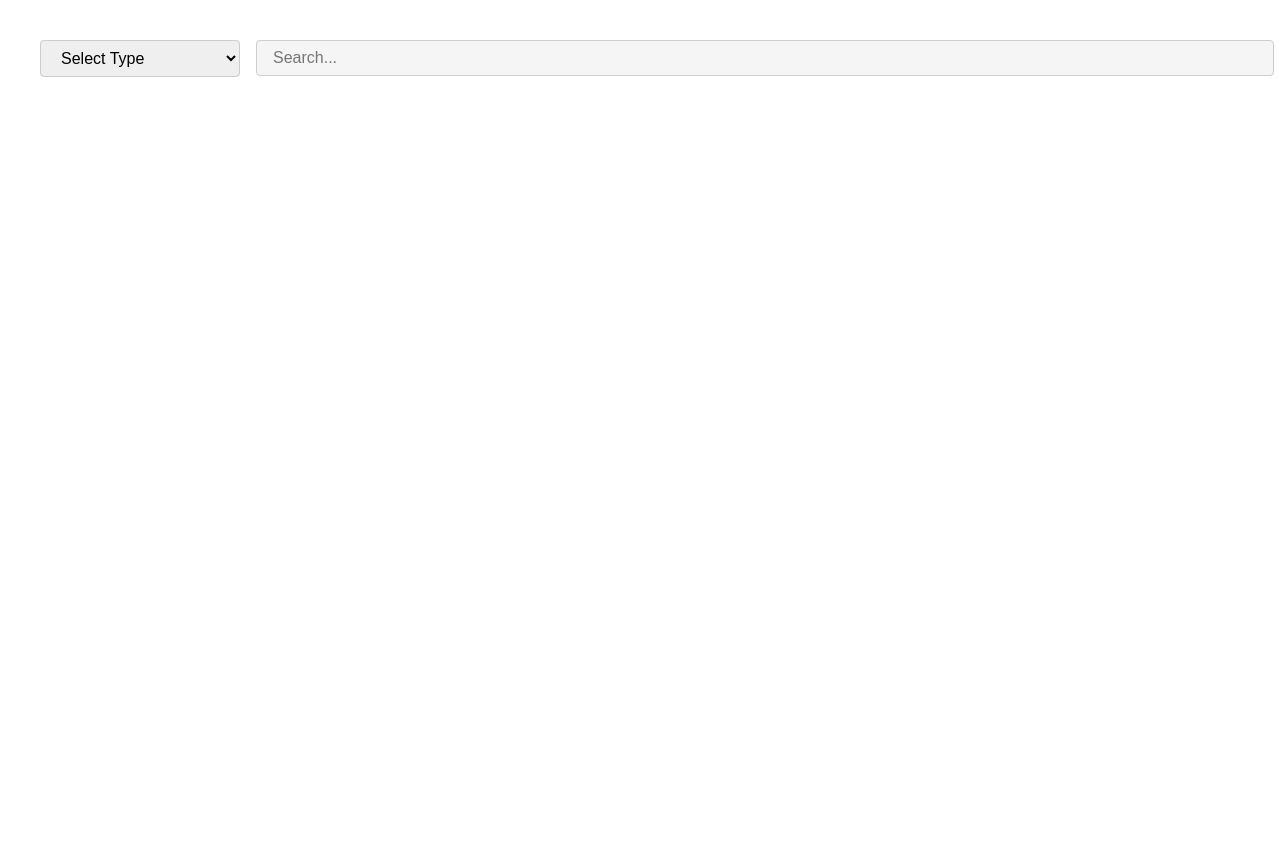
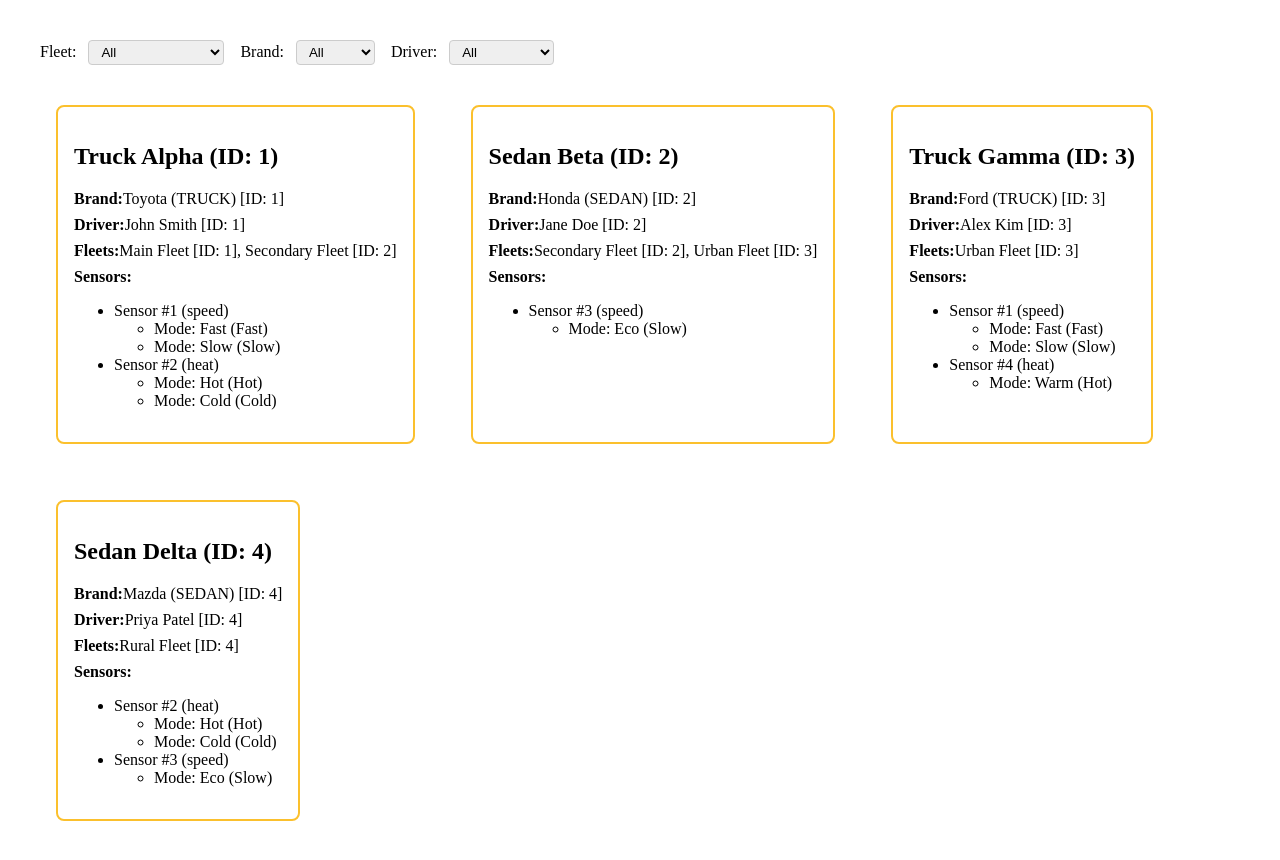
Before and after one commit to CavJLane/Carchitecture, a Vue app: page / in a window 1280 px wide. Shown: the top 860 px of the page. Before the commit the page ends 800 px from the top, so only its background shows below. Built offline with nearby package versions, Linux system fonts and the light colour scheme.

Commit message:
Believe I began fixing the webpage and adding filter component for car objects.

```diff
--- a/src/App.vue
+++ b/src/App.vue
@@ -1,367 +1,103 @@
 <template>
   <div class="app-container">
-    <div class="controls">
-      <select v-model="selectedType" class="type-select">
-        <option value="">Select Type</option>
-        <option value="fleet">Fleet</option>
-        <option value="brand">Brand</option>
-        <option value="car">Car</option>
-        <option value="driver">Driver</option>
-        <option value="speedometer">Speedometer</option>
-        <option value="gps_mode">GPS Mode</option>
-        <option value="analog_mode">Analog Mode</option>
-      </select>
-
-      <div class="search-container">
-        <input
-          v-model="searchQuery"
-          type="text"
-          placeholder="Search..."
-          class="search-input"
-          :disabled="!selectedType"
-        >
-      </div>
-    </div>
-
-    <div class="results-container">
-      <div v-if="selectedType === 'fleet'" class="results-grid">
-        <div
-          v-for="fleet in filteredFleets"
-          :key="fleet.Fleet_id"
-          class="card"
-          @click="selectItem('fleet', fleet)"
-          :class="{ 'selected': selectedItem?.Fleet_id === fleet.Fleet_id }"
-        >
-          <h3>{{ fleet.Fleet_Name }}</h3>
-        </div>
-      </div>
-
-      <div v-if="selectedType === 'brand'" class="results-grid">
-        <div
-          v-for="brand in filteredBrands"
-          :key="brand.Brand_id"
-          class="card"
-          @click="selectItem('brand', brand)"
-          :class="{ 'selected': selectedItem?.Brand_id === brand.Brand_id }"
-        >
-          <h3>{{ brand.Brand_Name }}</h3>
-          <p>Speedometer Type: {{ brand.Speedometer_Type }}</p>
-        </div>
-      </div>
-
-      <div v-if="selectedType === 'car'" class="results-grid">
-        <div
-          v-for="car in filteredCars"
-          :key="car.Car_id"
-          class="card"
-          @click="selectItem('car', car)"
-          :class="{ 'selected': selectedItem?.Car_id === car.Car_id }"
-        >
-          <h3>Car #{{ car.Car_id }}</h3>
-          <p>Brand: {{ getBrandName(car.Brand_id) }}</p>
-          <p>Driver: {{ getDriverName(car.Driver_id) }}</p>
-        </div>
-      </div>
-
-      <div v-if="selectedType === 'driver'" class="results-grid">
-        <div
-          v-for="driver in filteredDrivers"
-          :key="driver.Driver_id"
-          class="card"
-          @click="selectItem('driver', driver)"
-          :class="{ 'selected': selectedItem?.Driver_id === driver.Driver_id }"
-        >
-          <h3>{{ driver.Driver_Name }}</h3>
-        </div>
-      </div>
-
-      <div v-if="selectedType === 'speedometer'" class="results-grid">
-        <div
-          v-for="speedometer in filteredSpeedometers"
-          :key="speedometer.Speedometer_id"
-          class="card"
-          @click="selectItem('speedometer', speedometer)"
-          :class="{ 'selected': selectedItem?.Speedometer_id === speedometer.Speedometer_id }"
-        >
-          <h3>Speedometer #{{ speedometer.Speedometer_id }}</h3>
-          <p>Car: {{ getCarName(speedometer.Car_id) }}</p>
-        </div>
-      </div>
-
-      <div v-else-if="selectedType === 'gps_mode'" class="results-grid">
-        <div
-          v-for="mode in filteredGPSModes"
-          :key="mode.GPS_Mode_id"
-          class="card"
-          @click="selectItem('gps_mode', mode)"
-          :class="{ 'selected': selectedItem?.GPS_Mode_id === mode.GPS_Mode_id }"
-        >
-          <h3>{{ mode.GPS_Mode_Name }}</h3>
-          <p>Type: {{ mode.GPS_Mode_Type }}</p>
-          <p>Accuracy: {{ mode.Accuracy }}</p>
-          <div v-if="mode.speedometer_links">
-            <h4>Connected Speedometers:</h4>
-            <ul>
-              <li v-for="link in mode.speedometer_links" :key="link.id">
-                {{ getSpeedometerName(link.speedometer_id) }}
-              </li>
-            </ul>
-          </div>
-        </div>
-      </div>
-
-      <div v-else-if="selectedType === 'analog_mode'" class="results-grid">
-        <div
-          v-for="mode in filteredAnalogModes"
-          :key="mode.Analog_Mode_id"
-          class="card"
-          @click="selectItem('analog_mode', mode)"
-          :class="{ 'selected': selectedItem?.Analog_Mode_id === mode.Analog_Mode_id }"
-        >
-          <h3>{{ mode.Analog_Mode_Name }}</h3>
-          <p>Type: {{ mode.Analog_Mode_Type }}</p>
-          <p>Accuracy: {{ mode.Accuracy }}</p>
-          <div v-if="mode.speedometer_links">
-            <h4>Connected Speedometers:</h4>
-            <ul>
-              <li v-for="link in mode.speedometer_links" :key="link.id">
-                {{ getSpeedometerName(link.speedometer_id) }}
-              </li>
-            </ul>
-          </div>
-        </div>
-      </div>
-    </div>
-
-    <div v-if="selectedItem" class="details-container">
-      <RelationshipTree
-        :selected-item="selectedItem"
-        :selected-item-type="selectedItemType"
+    <FilterBar
+      :fleets="fleetStore.state.fleetRecords"
+      :brands="fleetStore.state.brandRecords"
+      :drivers="fleetStore.state.driverRecords"
+      :filter-fleet="filterFleet"
+      :filter-brand="filterBrand"
+      :filter-driver="filterDriver"
+      @update:filters="onUpdateFilters"
+    />
+    <div class="car-grid">
+      <CarCard
+        v-for="car in filteredCars"
+        :key="car.car_id"
+        :car="car"
+        :brand="getBrand(car.brand_id)"
+        :driver="getDriver(car.driver_id)"
+        :fleets="getCarFleets(car.car_id)"
+        :sensors="getCarSensors(car.car_id)"
+        :getSensorModes="getSensorModes"
+        :completeness="isCarComplete(car)"
+        :validity="isCarValid(car)"
+        @open-detail="openCarDetail"
       />
     </div>
+    <!-- Detailed car view overlay will be implemented here -->
   </div>
 </template>
 
 <script setup lang="ts">
 import { ref, computed } from 'vue'
 import { fleetStore } from './store/fleetStore'
-import type { Fleet, Brand, Car, Driver, Speedometer, GPS_Mode, Analog_Mode } from './types/fleet-management'
-import RelationshipTree from './components/RelationshipTree.vue'
+import FilterBar from './components/FilterBar.vue'
+import CarCard from './components/CarCard.vue'
+import { isCarComplete, isCarValid } from './composables/useCarChecks'
+import type { CarRecord, BrandRecord, DriverRecord, FleetRecord, SensorRecord } from './types/fleet-management'
 
-const selectedType = ref('')
-const searchQuery = ref('')
-const selectedItem = ref<Fleet | Brand | Car | Driver | Speedometer | GPS_Mode | Analog_Mode | null>(null)
-const selectedItemType = ref<string>('')
+const filterFleet = ref<number | ''>('')
+const filterBrand = ref<number | ''>('')
+const filterDriver = ref<number | ''>('')
 
-const selectItem = (type: string, item: Fleet | Brand | Car | Driver | Speedometer | GPS_Mode | Analog_Mode) => {
-  selectedItem.value = item
-  selectedItemType.value = type
+function onUpdateFilters(filters: { fleet: number | ''; brand: number | ''; driver: number | '' }) {
+  filterFleet.value = filters.fleet
+  filterBrand.value = filters.brand
+  filterDriver.value = filters.driver
 }
 
-const getBrandName = (brandId: number) => {
-  const brand = fleetStore.getBrandById(brandId)
-  return brand?.Brand_Name || 'Unknown Brand'
-}
-
-const getDriverName = (driverId: number) => {
-  const driver = fleetStore.getDriverById(driverId)
-  return driver?.Driver_Name || 'Unknown Driver'
-}
-
-const getFleetCars = (fleetId: number) => {
-  return fleetStore.getFleetCars(fleetId)
-}
-
-const getBrandCars = (brandId: number) => {
-  return fleetStore.getBrandCars(brandId)
-}
-
-const getCarFleets = (carId: number) => {
-  return fleetStore.getCarFleets(carId)
-}
-
-const getCarBrand = (carId: number) => {
-  return fleetStore.getCarBrand(carId)
-}
-
-const getCarDriver = (carId: number) => {
-  return fleetStore.getCarDriver(carId)
-}
-
-const getDriverCars = (driverId: number) => {
-  return fleetStore.getDriverCars(driverId)
-}
-
-const getCarName = (carId: number) => {
-  const car = fleetStore.getCarById(carId)
-  return car ? `Car #${car.Car_id}` : 'Unknown Car'
-}
-
-const filteredFleets = computed(() => {
-  if (!searchQuery.value) return fleetStore.state.fleets
-  const query = searchQuery.value.toLowerCase()
-  return fleetStore.state.fleets.filter(fleet =>
-    fleet.Fleet_Name.toLowerCase().includes(query)
-  )
+const filteredCars = computed(() => {
+  return fleetStore.state.carRecords.filter(car => {
+    const fleetMatch = !filterFleet.value || fleetStore.state.fleetLinkRecords.some(link => link.car_id === car.car_id && link.fleet_id === filterFleet.value)
+    const brandMatch = !filterBrand.value || car.brand_id === filterBrand.value
+    const driverMatch = !filterDriver.value || car.driver_id === filterDriver.value
+    return fleetMatch && brandMatch && driverMatch
+  })
 })
 
-const filteredBrands = computed(() => {
-  if (!searchQuery.value) return fleetStore.state.brands
-  const query = searchQuery.value.toLowerCase()
-  return fleetStore.state.brands.filter(brand =>
-    brand.Brand_Name.toLowerCase().includes(query)
-  )
-})
-
-const filteredCars = computed(() => {
-  if (!searchQuery.value) return fleetStore.state.cars
-  const query = searchQuery.value.toLowerCase()
-  return fleetStore.state.cars.filter(car =>
-    getBrandName(car.Brand_id).toLowerCase().includes(query) ||
-    getDriverName(car.Driver_id).toLowerCase().includes(query)
-  )
-})
-
-const filteredDrivers = computed(() => {
-  if (!searchQuery.value) return fleetStore.state.drivers
-  const query = searchQuery.value.toLowerCase()
-  return fleetStore.state.drivers.filter(driver =>
-    driver.Driver_Name.toLowerCase().includes(query)
-  )
-})
-
-const filteredSpeedometers = computed(() => {
-  if (!searchQuery.value) return fleetStore.state.speedometers
-  const query = searchQuery.value.toLowerCase()
-  return fleetStore.state.speedometers.filter(speedometer =>
-    getCarName(speedometer.Car_id).toLowerCase().includes(query)
-  )
-})
-
-const filteredGPSModes = computed(() => {
-  if (!searchQuery.value) return fleetStore.getAllGPSModes()
-  const query = searchQuery.value.toLowerCase()
-  return fleetStore.getAllGPSModes().filter(mode =>
-    mode.GPS_Mode_Name.toLowerCase().includes(query) ||
-    mode.GPS_Mode_Type.toLowerCase().includes(query)
-  )
-})
-
-const filteredAnalogModes = computed(() => {
-  if (!searchQuery.value) return fleetStore.getAllAnalogModes()
-  const query = searchQuery.value.toLowerCase()
-  return fleetStore.getAllAnalogModes().filter(mode =>
-    mode.Analog_Mode_Name.toLowerCase().includes(query) ||
-    mode.Analog_Mode_Type.toLowerCase().includes(query)
-  )
-})
+function getBrand(brandId: number): BrandRecord | undefined {
+  return fleetStore.state.brandRecords.find(b => b.brand_id === brandId)
+}
+function getDriver(driverId: number): DriverRecord | undefined {
+  return fleetStore.state.driverRecords.find(d => d.driver_id === driverId)
+}
+function getCarFleets(carId: number): FleetRecord[] {
+  return fleetStore.state.fleetLinkRecords
+    .filter(link => link.car_id === carId)
+    .map(link => fleetStore.state.fleetRecords.find(f => f.fleet_id === link.fleet_id)!)
+    .filter(Boolean)
+}
+function getCarSensors(carId: number): SensorRecord[] {
+  return fleetStore.state.sensorCarLinkRecords
+    .filter(link => link.car_id === carId)
+    .map(link => fleetStore.state.sensorRecords.find(s => s.sensor_id === link.sensor_id)!)
+    .filter(Boolean)
+}
+function getSensorModes(sensorId: number) {
+  // Combine truck speed and heat modes for this sensor
+  const speedLinks = fleetStore.state.truckSpeedModeSensorLinkRecords.filter(l => l.sensor_id === sensorId)
+  const speedModes = speedLinks.map(l => fleetStore.state.truckSpeedSensorModeRecords.find(m => m.mode_id === l.mode_id)).filter(Boolean)
+  const heatLinks = fleetStore.state.truckHeatModeSensorLinkRecords.filter(l => l.sensor_id === sensorId)
+  const heatModes = heatLinks.map(l => fleetStore.state.truckHeatSensorModeRecords.find(m => m.mode_id === l.mode_id)).filter(Boolean)
+  return [...speedModes, ...heatModes]
+}
+function openCarDetail(carId: number) {
+  // Placeholder for opening the detailed car view overlay
+  // To be implemented
+  // e.g. showOverlay.value = true; selectedCarId.value = carId;
+}
 </script>
 
 <style scoped>
 .app-container {
   max-width: 1200px;
   margin: 0 auto;
-  padding: 2rem;
+  padding: 2rem 1rem;
 }
-
-.controls {
+.car-grid {
   display: flex;
-  gap: 1rem;
-  margin-bottom: 2rem;
-}
-
-.type-select {
-  padding: 0.5rem 1rem;
-  font-size: 1rem;
-  border: 1px solid #ccc;
-  border-radius: 4px;
-  min-width: 200px;
-}
-
-.search-container {
-  flex: 1;
-}
-
-.search-input {
-  width: 100%;
-  padding: 0.5rem 1rem;
-  font-size: 1rem;
-  border: 1px solid #ccc;
-  border-radius: 4px;
-}
-
-.search-input:disabled {
-  background-color: #f5f5f5;
-  cursor: not-allowed;
-}
-
-.results-container {
-  margin-top: 2rem;
-}
-
-.results-grid {
-  display: grid;
-  grid-template-columns: repeat(auto-fill, minmax(250px, 1fr));
-  gap: 1rem;
-}
-
-.card {
-  padding: 1rem;
-  border: 1px solid #ddd;
-  border-radius: 8px;
-  background-color: white;
-  box-shadow: 0 2px 4px rgba(0, 0, 0, 0.1);
-  cursor: pointer;
-  transition: transform 0.2s, box-shadow 0.2s;
-}
-
-.card:hover {
-  transform: translateY(-2px);
-  box-shadow: 0 4px 8px rgba(0, 0, 0, 0.2);
-}
-
-.card.selected {
-  border: 2px solid #4CAF50;
-  background-color: #f8fff8;
-}
-
-.card h3 {
-  margin: 0 0 0.5rem 0;
-  color: #333;
-}
-
-.card p {
-  margin: 0.25rem 0;
-  color: #666;
-}
-
-.details-container {
-  margin-top: 2rem;
-  padding: 1rem;
-  border-top: 1px solid #ddd;
-}
-
-.details-section {
-  margin-bottom: 2rem;
-}
-
-.details-section h3 {
-  margin-bottom: 1rem;
-  color: #333;
-}
-
-.related-grid {
-  display: grid;
-  grid-template-columns: repeat(auto-fill, minmax(200px, 1fr));
-  gap: 1rem;
-}
-
-.related-grid .card {
-  cursor: default;
-}
-
-.related-grid .card:hover {
-  transform: none;
-  box-shadow: 0 2px 4px rgba(0, 0, 0, 0.1);
+  flex-wrap: wrap;
+  gap: 1.5rem;
+  justify-content: flex-start;
 }
 </style>
--- /dev/null
+++ b/src/components/FilterBar.vue
@@ -0,0 +1,85 @@
+<template>
+  <div class="filter-bar">
+    <label>
+      Fleet:
+      <select v-model="selectedFleet" @change="emitFilters">
+        <option value="">All</option>
+        <option v-for="fleet in fleets" :key="fleet.fleet_id" :value="fleet.fleet_id">
+          {{ fleet.fleet_name }}
+        </option>
+      </select>
+    </label>
+    <label>
+      Brand:
+      <select v-model="selectedBrand" @change="emitFilters">
+        <option value="">All</option>
+        <option v-for="brand in brands" :key="brand.brand_id" :value="brand.brand_id">
+          {{ brand.brand_name }}
+        </option>
+      </select>
+    </label>
+    <label>
+      Driver:
+      <select v-model="selectedDriver" @change="emitFilters">
+        <option value="">All</option>
+        <option v-for="driver in drivers" :key="driver.driver_id" :value="driver.driver_id">
+          {{ driver.driver_name }}
+        </option>
+      </select>
+    </label>
+  </div>
+</template>
+
+<script setup lang="ts">
+import { ref, watch, defineProps, defineEmits } from 'vue'
+import type { FleetRecord, BrandRecord, DriverRecord } from '../types/fleet-management'
+
+const props = defineProps<{
+  fleets: FleetRecord[]
+  brands: BrandRecord[]
+  drivers: DriverRecord[]
+  filterFleet: number | ''
+  filterBrand: number | ''
+  filterDriver: number | ''
+}>()
+
+const emit = defineEmits<{
+  (e: 'update:filters', filters: { fleet: number | ''; brand: number | ''; driver: number | '' }): void
+}>()
+
+const selectedFleet = ref<number | ''>(props.filterFleet)
+const selectedBrand = ref<number | ''>(props.filterBrand)
+const selectedDriver = ref<number | ''>(props.filterDriver)
+
+watch(() => [props.filterFleet, props.filterBrand, props.filterDriver], ([f, b, d]) => {
+  selectedFleet.value = f
+  selectedBrand.value = b
+  selectedDriver.value = d
+})
+
+function emitFilters() {
+  emit('update:filters', {
+    fleet: selectedFleet.value,
+    brand: selectedBrand.value,
+    driver: selectedDriver.value
+  })
+}
+</script>
+
+<style scoped>
+.filter-bar {
+  display: flex;
+  gap: 1rem;
+  margin-bottom: 1.5rem;
+  align-items: center;
+}
+label {
+  font-weight: 500;
+}
+select {
+  margin-left: 0.5rem;
+  padding: 0.2rem 0.5rem;
+  border-radius: 4px;
+  border: 1px solid #ccc;
+}
+</style>
```
Also changed, not shown: 1 other file (tests, documents, lock files or other folders).
